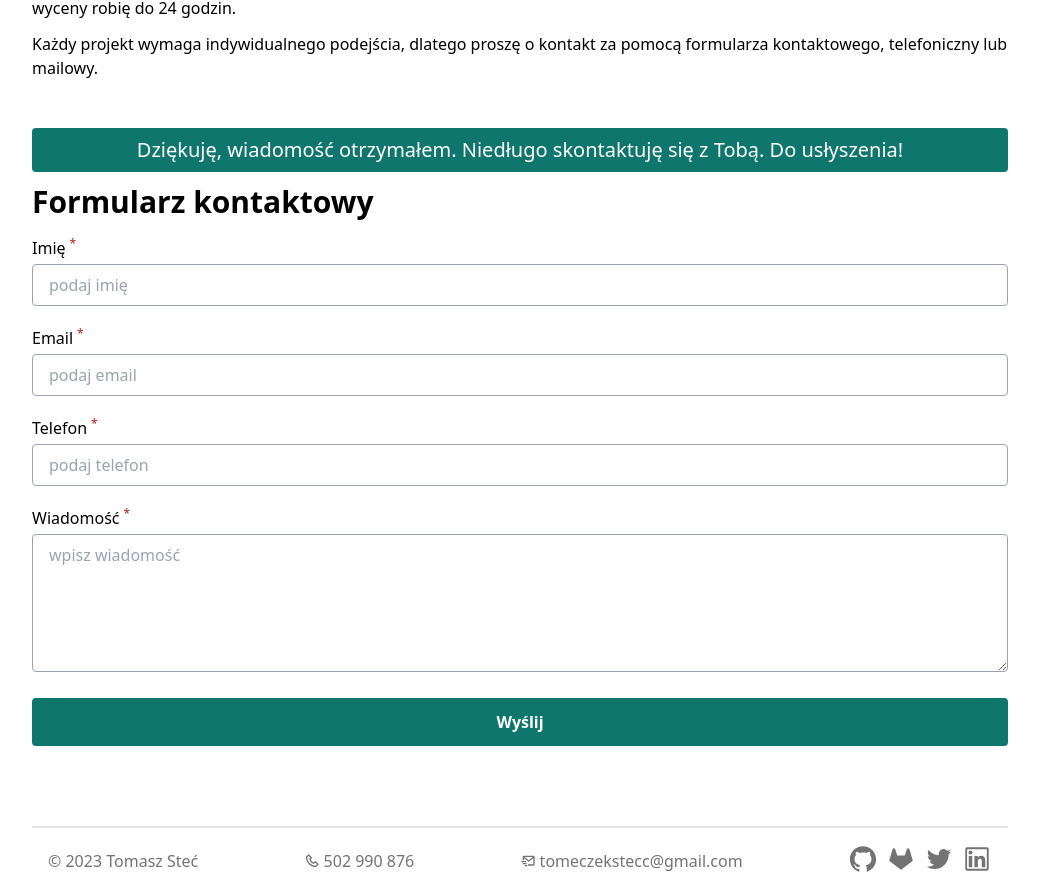
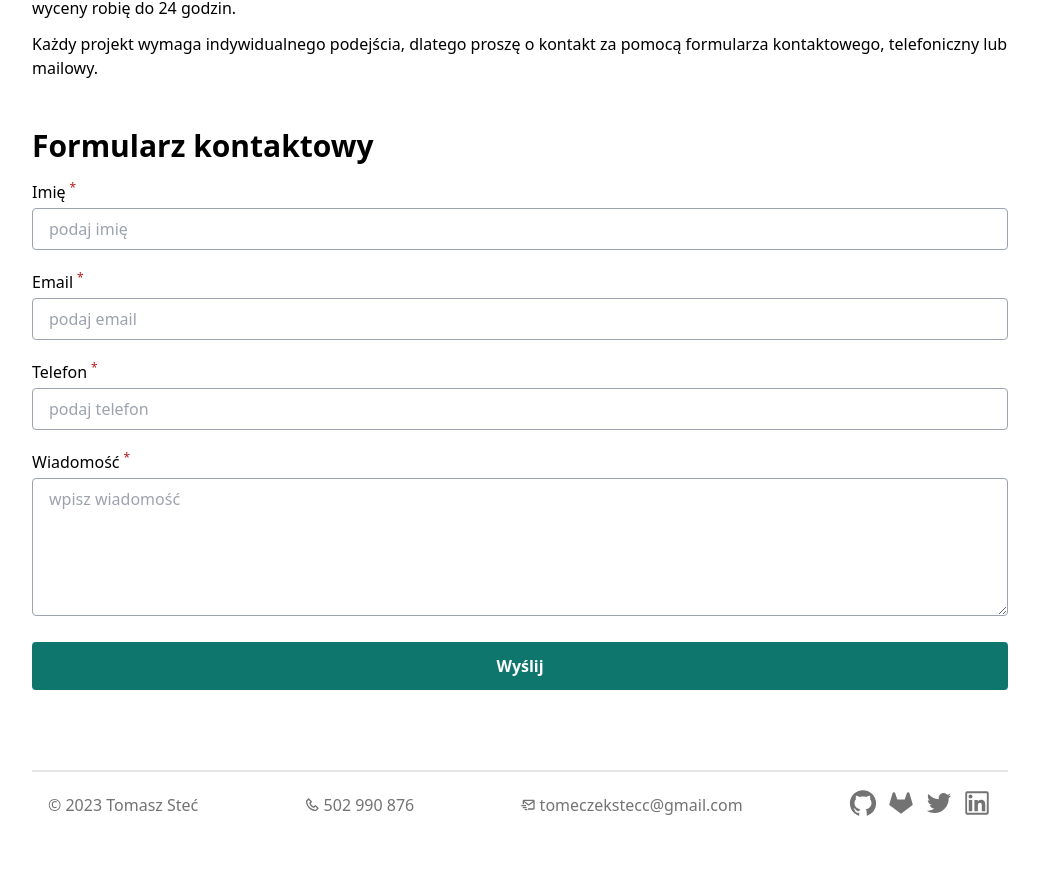
Before and after one commit to tomeczekstecc/next-js-prtfolio, a Next.js app: page / in a window 1280 px wide. Shown: the part 3677-4571 px from the top of the page, without its empty margins (120-1159 px from the left). After the commit the page ends 4515 px from the top, so only its background shows below. Built offline with nearby package versions, Linux system fonts and the light colour scheme.

Commit message:
wcag enhance - text

```diff
--- a/components/ContactForm.tsx
+++ b/components/ContactForm.tsx
@@ -129,12 +129,12 @@ const ContactForm = () => {
 
     return (
         <div className={'w-fullm-auto'}>
-            {/*{sent &&*/}
-            <div
-                className={'text-center text-white text-xl bg-teal-700 py-2 rounded my-3'}>Dziękuję, wiadomość
-                otrzymałem. Niedługo skontaktuję się z Tobą. Do usłyszenia!
-            </div>
-            {/*}*/}
+            {sent &&
+                <div
+                    className={'text-center text-white text-xl bg-teal-700 py-2 rounded my-3'}>Dziękuję, wiadomość
+                    otrzymałem. Niedługo skontaktuję się z Tobą. Do usłyszenia!
+                </div>
+            }
             <form onSubmit={handleSubmit}>
                 <h3 className={'text-3xl font-bold'}>Formularz kontaktowy</h3>
                 <Input setTouched={setTouched} invalid={!state.name && touched?.name} input={'input'}
```
